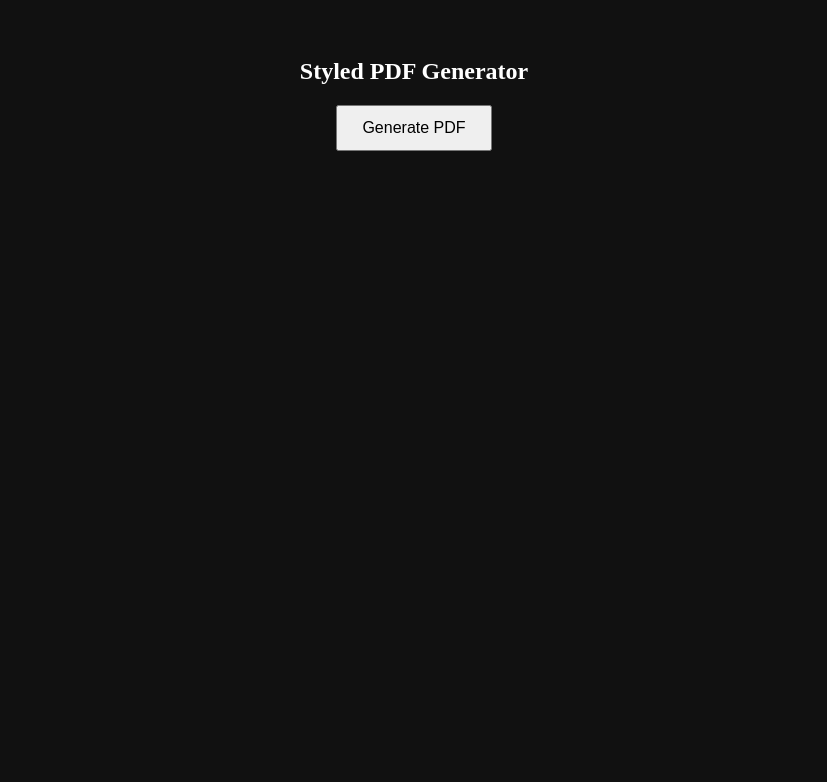
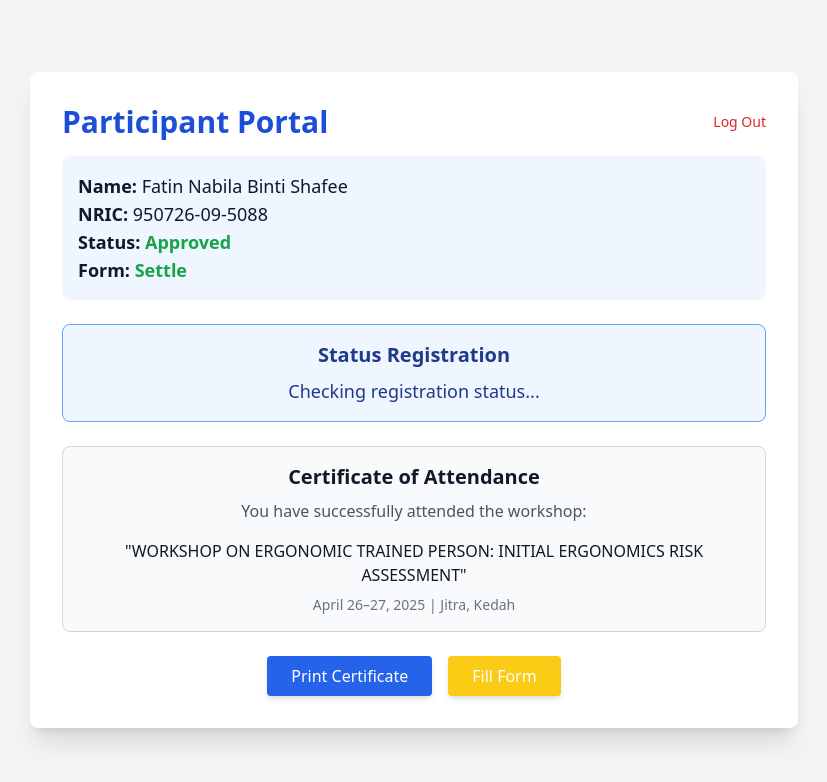
Before and after one commit to asyrafergo/era, a plain HTML site: page cert.html in a window 1280 px wide. Shown: the whole page, without its empty margins (226-1053 px from the left). Drawn offline with nearby package versions, Linux system fonts and the light colour scheme.

Commit message:
Update cert.html

```diff
--- a/cert.html
+++ b/cert.html
@@ -2,26 +2,53 @@
 <html lang="en">
 <head>
   <meta charset="UTF-8">
-  <title>Styled PDF Generator</title>
+  <title>Participant Certificate Portal</title>
+  <meta name="viewport" content="width=device-width, initial-scale=1.0">
+  <!-- Tailwind CSS CDN -->
+  <script src="https://cdn.tailwindcss.com"></script>
+  <!-- jsPDF -->
   <script src="https://cdnjs.cloudflare.com/ajax/libs/jspdf/2.5.1/jspdf.umd.min.js"></script>
-  <style>
-    body {
-      background-color: #111;
-      color: white;
-      font-family: "Times New Roman", serif;
-      text-align: center;
-      padding: 30px;
-    }
-    button {
-      padding: 12px 24px;
-      font-size: 16px;
-      cursor: pointer;
-    }
-  </style>
 </head>
-<body>
-  <h2>Styled PDF Generator</h2>
-  <button onclick="generatePDF()">Generate PDF</button>
+<body class="bg-gray-100 text-gray-900 font-sans min-h-screen flex items-center justify-center p-6">
+
+  <div class="bg-white shadow-xl rounded-lg max-w-3xl w-full p-8">
+    <div class="flex justify-between items-center mb-4">
+      <h1 class="text-3xl font-bold text-blue-700">Participant Portal</h1>
+      <button onclick="logout()" class="text-sm text-red-600 hover:underline">Log Out</button>
+    </div>
+
+    <!-- Participant Info -->
+    <div class="bg-blue-50 p-4 rounded-lg mb-6">
+      <p class="text-lg"><strong>Name:</strong> <span id="name">Fatin Nabila Binti Shafee</span></p>
+      <p class="text-lg"><strong>NRIC:</strong> <span id="nric">950726-09-5088</span></p>
+      <p class="text-lg"><strong>Status:</strong> <span id="status" class="text-green-600 font-semibold">Approved</span></p>
+      <p class="text-lg"><strong>Form:</strong> <span id="form" class="text-green-600 font-semibold">Settle</span></p>
+    </div>
+
+    <!-- Registration Status -->
+<div id="registration-status" class="border border-blue-400 bg-blue-50 text-blue-900 rounded-lg p-4 mb-6">
+  <h2 class="text-xl font-semibold text-center mb-2">Status Registration</h2>
+  <p id="reg-status-text" class="text-center text-lg font-medium">Checking registration status...</p>
+</div>
+
+    <!-- Certificate Preview -->
+    <div class="border border-gray-300 rounded-lg p-4 mb-6 bg-gray-50">
+      <h2 class="text-xl font-semibold text-center mb-2">Certificate of Attendance</h2>
+      <p class="text-center text-gray-600 mb-4">You have successfully attended the workshop:</p>
+      <p class="text-center font-medium">"WORKSHOP ON ERGONOMIC TRAINED PERSON: INITIAL ERGONOMICS RISK ASSESSMENT"</p>
+      <p class="text-center text-sm text-gray-500 mt-2">April 26–27, 2025 | Jitra, Kedah</p>
+    </div>
+
+    <!-- Buttons -->
+    <div class="flex flex-wrap justify-center gap-4">
+      <button onclick="generatePDF()" class="bg-blue-600 hover:bg-blue-700 text-white px-6 py-2 rounded shadow-md transition">
+        Print Certificate
+      </button>
+      <button onclick="alert('Redirecting to form...')" class="bg-yellow-400 hover:bg-yellow-500 text-white px-6 py-2 rounded shadow-md transition">
+        Fill Form
+      </button>
+    </div>
+  </div>
 
   <script>
     async function generatePDF() {
@@ -90,7 +117,7 @@ doc.addImage(
 
       y += 25;
       doc.setFont("Helvetica", "bold");
-      doc.setFontSize(14);
+      doc.setFontSize(18);
       doc.text("WORKSHOP ON ERGONOMIC TRAINED PERSON:", 105, y, { align: "center" });
 
       y += 8;
@@ -98,7 +125,7 @@ doc.addImage(
 
       y += 30;
       doc.setFont("Helvetica", "italic");
-      doc.setFontSize(14);
+      doc.setFontSize(12);
       doc.text("Northern Ergonomics Solutions PLT,", leftMargin, y);
       y += 6;
       doc.text("Jitra, Kedah", leftMargin, y);
@@ -108,7 +135,7 @@ doc.addImage(
       // Signature at bottom-left
       let bottomY = 260;
       doc.setFont("Helvetica", "normal");
-      doc.setFontSize(14);
+      doc.setFontSize(12);
       doc.text("Ts Mohd Asyraf Che Doi", leftMargin, bottomY);
       bottomY += 6;
       doc.text("Northern Ergonomics Solutions PLT", leftMargin, bottomY);
```
